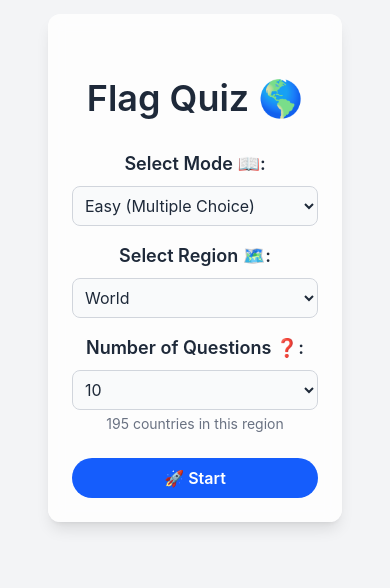
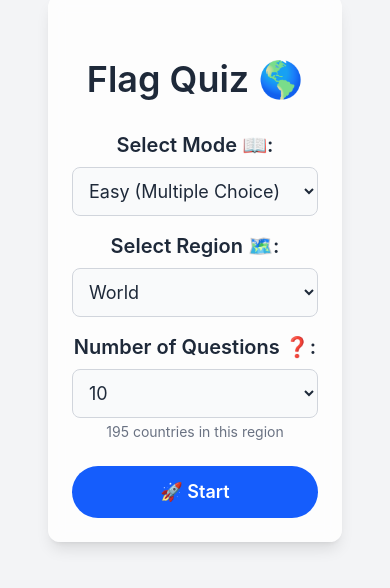
Before and after one commit to toyoshun/flag-quiz, a React (Vite) app: page / in a window 390 px wide. Shown: the part 186-774 px from the top of the page. Built offline with nearby package versions, Linux system fonts and the light colour scheme.

Commit message:
Increase mobile UI sizes

```diff
--- a/src/index.css
+++ b/src/index.css
@@ -1,7 +1,7 @@
 @import 'tailwindcss';
 
 body {
-  @apply font-sans bg-gray-100 text-gray-800 text-base sm:text-lg;
+  @apply font-sans bg-gray-100 text-gray-800 text-lg sm:text-xl;
   margin: 0;
   font-family: -apple-system, BlinkMacSystemFont, "Helvetica Neue", "Segoe UI", Roboto, Oxygen, Ubuntu, Cantarell, "Open Sans", sans-serif;
 }
@@ -29,19 +29,19 @@ body {
 }
 
 .select-label {
-  @apply block mb-2 text-lg font-semibold;
+  @apply block mb-2 text-xl font-semibold;
 }
 
 .select-input {
-  @apply w-full p-2 border border-gray-300 rounded-lg bg-gray-50;
+  @apply w-full p-3 text-lg border border-gray-300 rounded-lg bg-gray-50;
 }
 
 .start-button {
-  @apply w-full max-w-xs mx-auto px-6 py-2 font-semibold text-white transition-colors bg-blue-600 rounded-full hover:bg-blue-700;
+  @apply w-full max-w-xs mx-auto px-6 py-3 font-semibold text-lg text-white transition-colors bg-blue-600 rounded-full hover:bg-blue-700;
 }
 
 .resume-button {
-  @apply w-full max-w-xs mx-auto px-6 py-2 font-semibold text-white transition-colors bg-green-600 rounded-full hover:bg-green-700;
+  @apply w-full max-w-xs mx-auto px-6 py-3 font-semibold text-lg text-white transition-colors bg-green-600 rounded-full hover:bg-green-700;
 }
 
 /* --- Quiz Screen --- */
@@ -50,11 +50,11 @@ body {
 }
 
 .input-main {
-  @apply w-full p-2 text-lg border border-gray-300 rounded-lg bg-gray-50;
+  @apply w-full p-3 text-xl border border-gray-300 rounded-lg bg-gray-50;
 }
 
 .btn-option {
-  @apply w-full max-w-[320px] mx-auto px-4 py-2 text-lg text-gray-800 bg-white border border-blue-500 rounded-full shadow hover:bg-blue-100 transition text-center;
+  @apply w-full max-w-[320px] mx-auto px-4 py-3 text-xl text-gray-800 bg-white border border-blue-500 rounded-full shadow hover:bg-blue-100 transition text-center;
 }
 
 /* --- Feedback Screen --- */
@@ -87,19 +87,19 @@ body {
 }
 
 .flag-image {
-  @apply object-contain h-32 w-auto mb-4 bg-blue-50 border border-gray-200 shadow rounded-lg mx-auto;
+  @apply object-contain h-40 sm:h-48 w-auto mb-4 bg-blue-50 border border-gray-200 shadow rounded-lg mx-auto;
 }
 
 .btn-main {
-  @apply w-full max-w-xs mx-auto px-4 py-2 font-semibold text-white transition-colors bg-blue-600 rounded hover:bg-blue-700;
+  @apply w-full max-w-xs mx-auto px-4 py-3 font-semibold text-lg text-white transition-colors bg-blue-600 rounded hover:bg-blue-700;
 }
 
 .btn-quit {
-  @apply w-full max-w-xs px-4 py-2 font-semibold text-white transition bg-red-600 rounded hover:bg-red-700;
+  @apply w-full max-w-xs px-4 py-3 font-semibold text-lg text-white transition bg-red-600 rounded hover:bg-red-700;
 }
 
 .btn-quit-top {
-  @apply absolute top-4 right-4 sm:top-6 sm:right-6 px-3 py-1 font-semibold text-white transition bg-red-600 rounded hover:bg-red-700;
+  @apply absolute top-4 right-4 sm:top-6 sm:right-6 px-4 py-2 font-semibold text-white transition bg-red-600 rounded hover:bg-red-700;
 }
 
 .heading-main {
```
